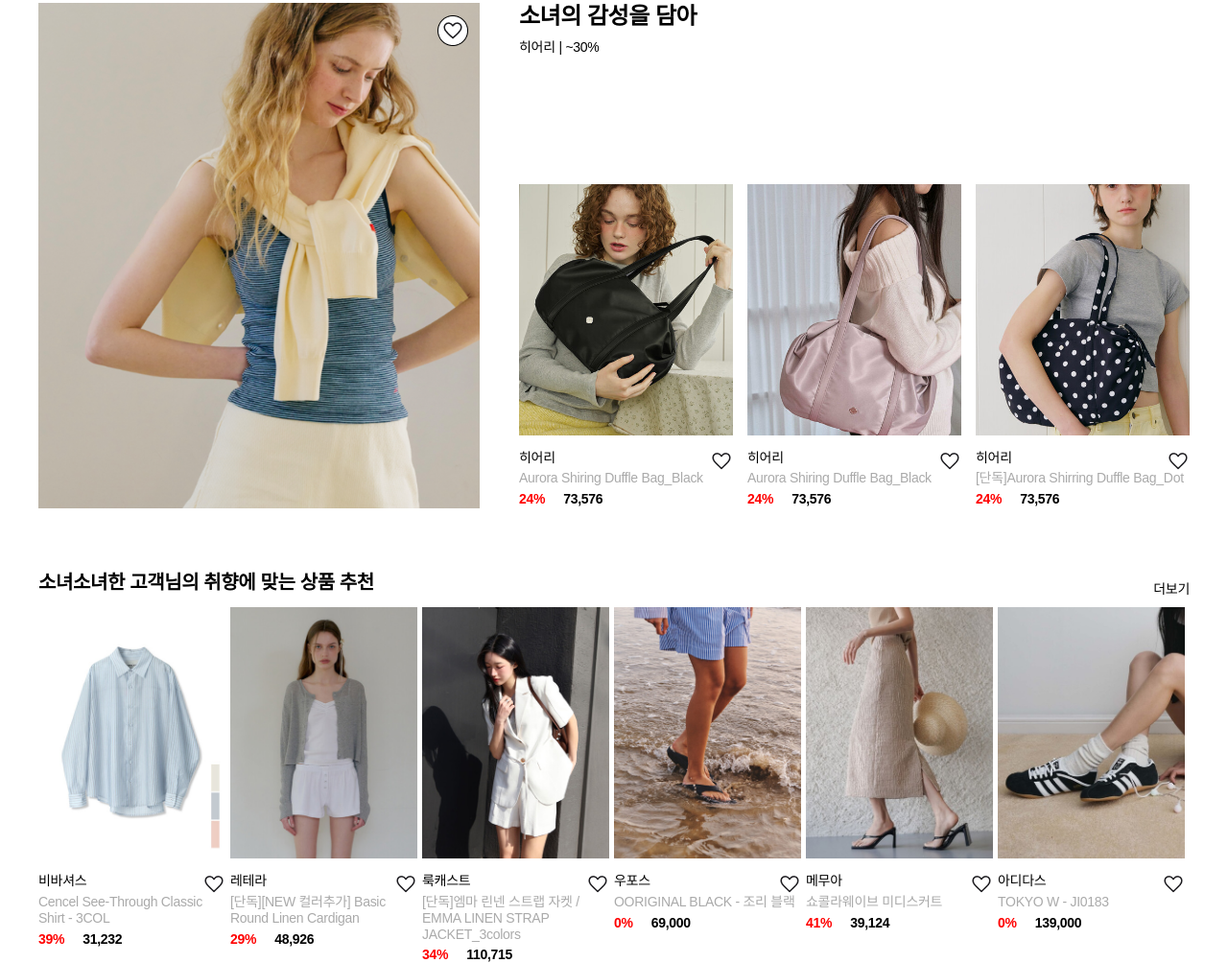
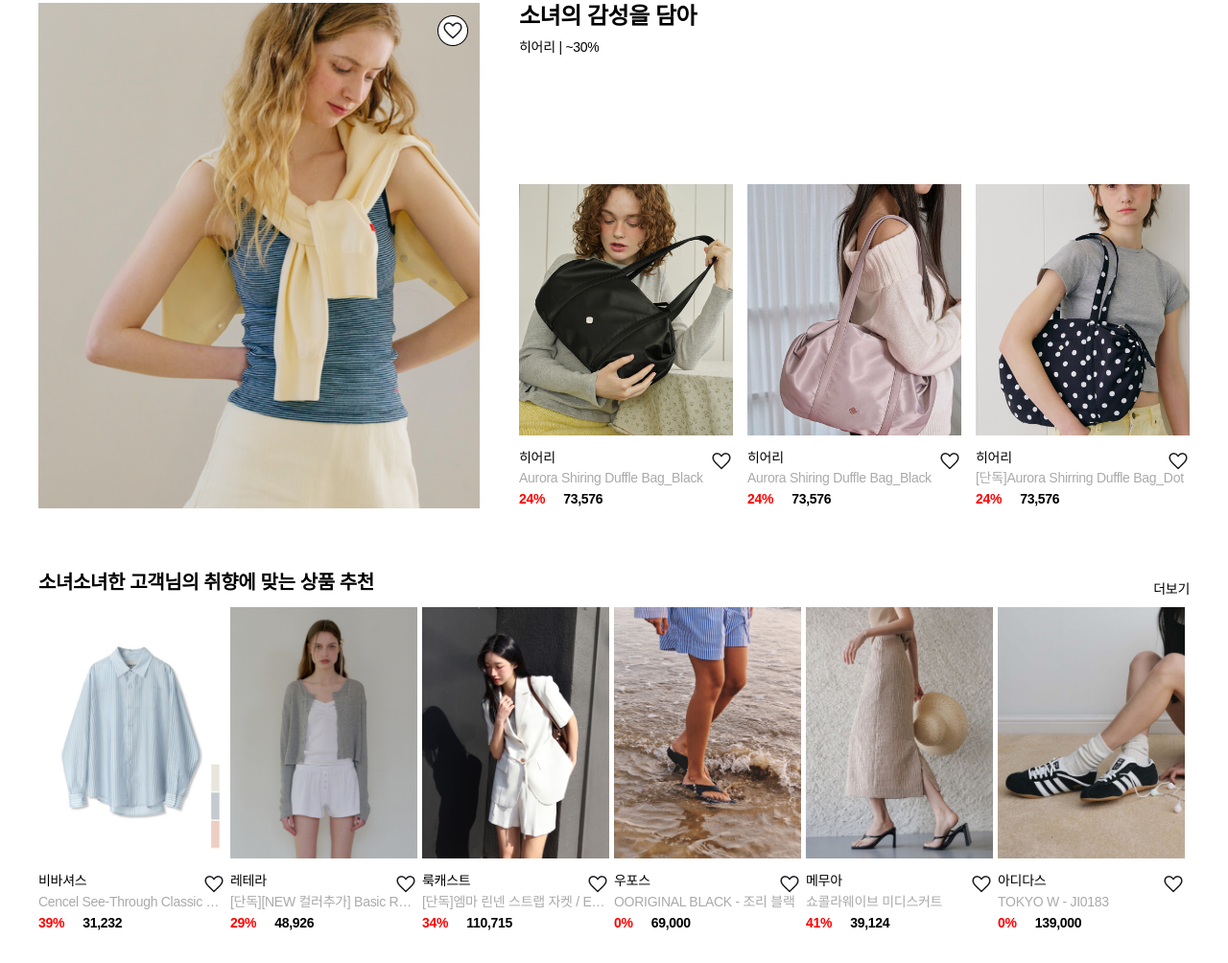
Before and after one commit to surim95/test_w-concept0702, a plain HTML site: page index.html in a window 1280 px wide. Shown: the part 107-1111 px from the top of the page at 96% size. After the commit the page ends 1078 px from the top, so only its background shows below. Drawn offline with Linux system fonts and the light colour scheme; a web font is replaced by a local one.

Commit message:
NCS시험

```diff
--- a/styles/index.css
+++ b/styles/index.css
@@ -43,7 +43,7 @@
 }
 main .title_wrap .container .right_wrap .text_title p {
     font-size: 0.875rem;
-
+    text-overflow: ellipsis;
 }
 main .title_wrap .container .right_wrap .list_top > li {
     width: 223px;
@@ -111,6 +111,9 @@
     font-size: 0.875rem;
     color: #aaa;
     margin: 5px 0;
+    white-space: nowrap;
+    text-overflow: ellipsis;
+    overflow: hidden;
 }
 .list > li .list_contents p:nth-of-type(2){
     font-size: 0.875rem; font-weight: 600;
```
